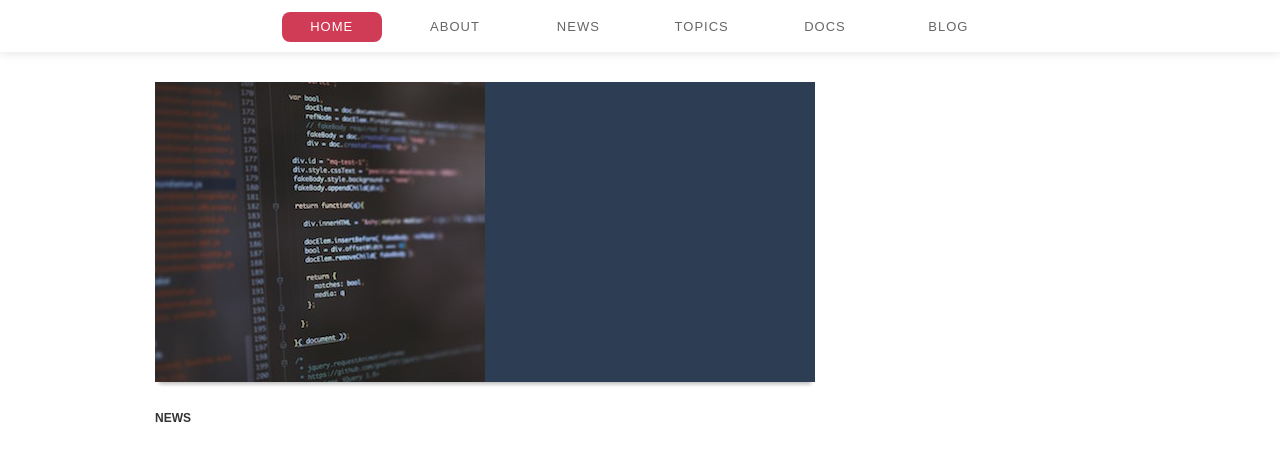
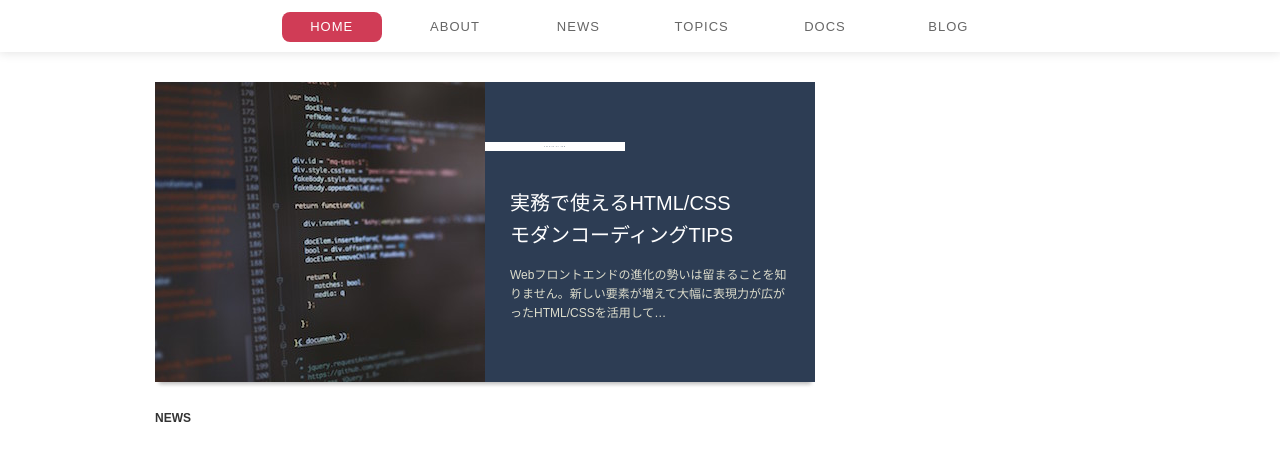
Before and after one commit to kasaharu/html5-css3-modern-coding, a website: page standard-layout/index.html in a window 1280 px wide. Shown: the part 87-548 px from the top of the page. Drawn offline with Linux system fonts and the light colour scheme.

Commit message:
hot topic のコンテンツを実装

```diff
--- a/standard-layout/css/style.css
+++ b/standard-layout/css/style.css
@@ -84,11 +84,39 @@
 }
 
 .hot-topic .content {
+  position: relative;
   float: left;
   width: 50%;
   height: 100%;
   padding: 105px 25px 0;
   background-color: #2d3d54;
+  line-height: 1.6;
+}
+
+.hot-topic .title {
+  margin-bottom: 15px;
+  color: #fff;
+  font-weight: normal;
+  font-size: 2rem;
+}
+
+.hot-topic .desc {
+  color: #ddc;
+}
+
+.hot-topic .date {
+  position: absolute;
+  top: 60px;
+  left: 0;
+  width: 140px;
+  padding: 4px;
+  background-color: #fff;
+  color: #2d3d54;
+  text-align: center;
+  letter-spacing: 1px;
+  font-weight: bold;
+  font-size: 1px;
+  line-height: 1;
 }
 
 .sidemenu {
--- a/standard-layout/index.html
+++ b/standard-layout/index.html
@@ -29,7 +29,13 @@
           <h2 class="hidden">HOT TOPIC</h2>
           <a href="#" class="hot-topic cleafix">
             <img class="image" src="./images/hot-topic.jpg" alt="コーディング画面" />
-            <div class="content"></div>
+            <div class="content">
+              <h3 class="title">実務で使えるHTML/CSS<br />モダンコーディングTIPS</h3>
+              <p class="desc">
+                Webフロントエンドの進化の勢いは留まることを知りません。新しい要素が増えて大幅に表現力が広がったHTML/CSSを活用して…
+              </p>
+              <time class="date" datetime="2015-09-01">2015.09.01 TUE</time>
+            </div>
           </a>
         </section>
         <section class="news">
```
